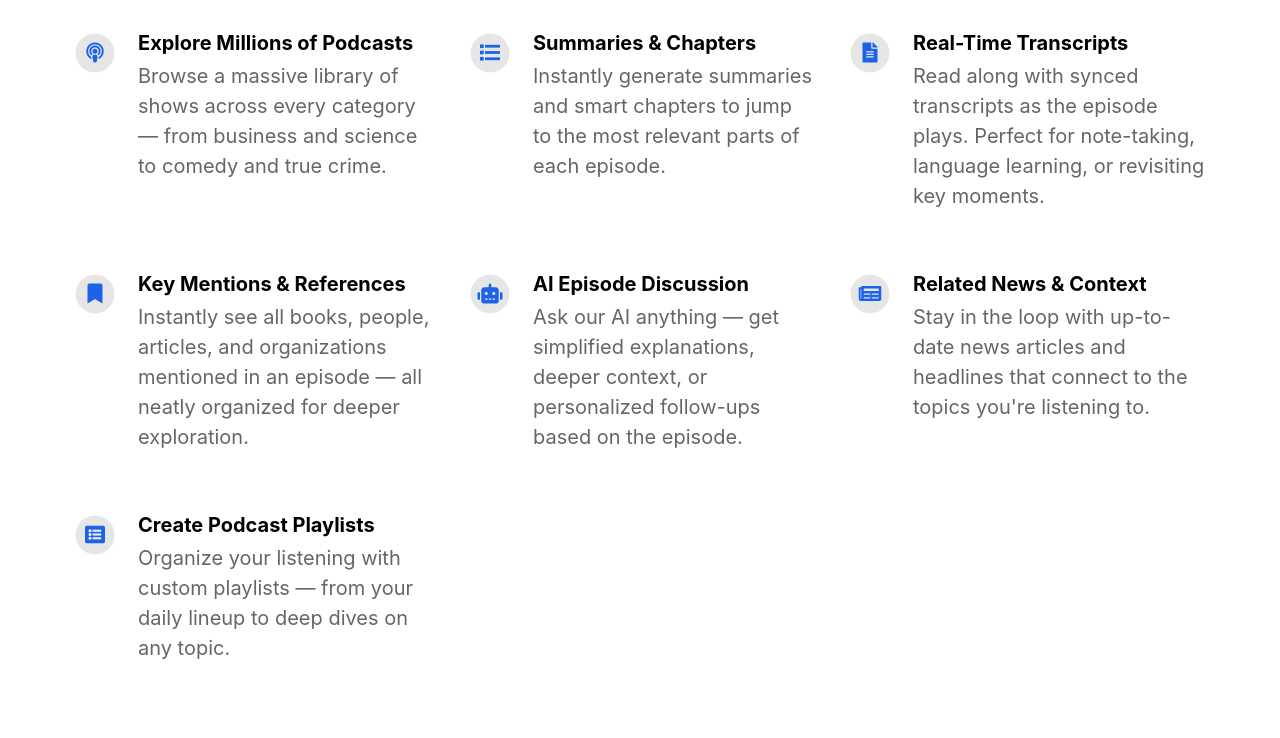
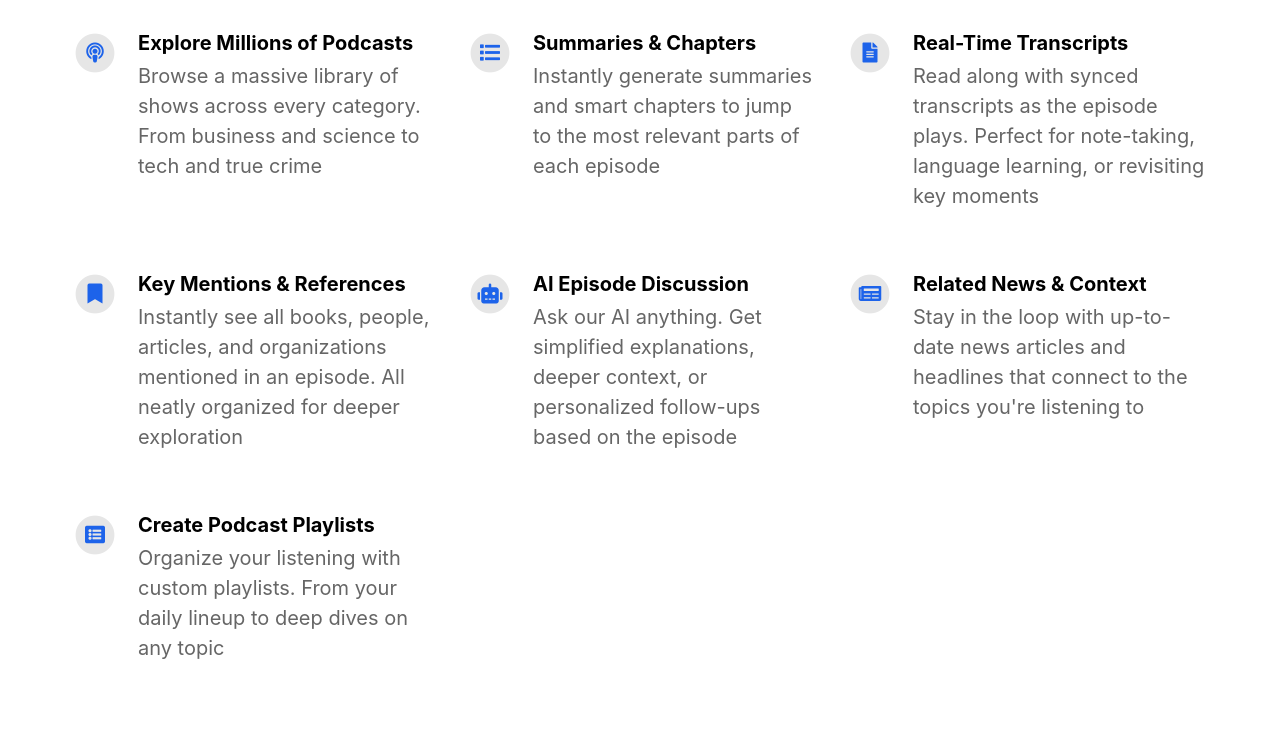
Before and after one commit to StillAyo/StillAyo.github.io, a Jekyll site: the page built from index.html, in a window 1280 px wide. Shown: the part 1051-1789 px from the top of the page. Built offline with Jekyll 4.4.1, drawn with Linux system fonts in a browser that asks for light colours; nearby versions of some CDN libraries.

Commit message:
Update _config.yml

```diff
--- a/_config.yml
+++ b/_config.yml
@@ -39,31 +39,31 @@ mastodon_link                             :
 features                                  :
 
   - title: Explore Millions of Podcasts
-    description: Browse a massive library of shows across every category — from business and science to comedy and true crime.
+    description: Browse a massive library of shows across every category. From business and science to tech and true crime
     fontawesome_icon_name: podcast
 
   - title: Summaries & Chapters
-    description: Instantly generate summaries and smart chapters to jump to the most relevant parts of each episode.
+    description: Instantly generate summaries and smart chapters to jump to the most relevant parts of each episode
     fontawesome_icon_name: list
 
   - title: Real-Time Transcripts
-    description: Read along with synced transcripts as the episode plays. Perfect for note-taking, language learning, or revisiting key moments.
+    description: Read along with synced transcripts as the episode plays. Perfect for note-taking, language learning, or revisiting key moments
     fontawesome_icon_name: file-alt
 
   - title: Key Mentions & References
-    description: Instantly see all books, people, articles, and organizations mentioned in an episode — all neatly organized for deeper exploration.
+    description: Instantly see all books, people, articles, and organizations mentioned in an episode. All neatly organized for deeper exploration
     fontawesome_icon_name: bookmark
 
   - title: AI Episode Discussion
-    description: Ask our AI anything — get simplified explanations, deeper context, or personalized follow-ups based on the episode.
+    description: Ask our AI anything. Get simplified explanations, deeper context, or personalized follow-ups based on the episode
     fontawesome_icon_name: robot
 
   - title: Related News & Context
-    description: Stay in the loop with up-to-date news articles and headlines that connect to the topics you're listening to.
+    description: Stay in the loop with up-to-date news articles and headlines that connect to the topics you're listening to
     fontawesome_icon_name: newspaper
 
   - title: Create Podcast Playlists
-    description: Organize your listening with custom playlists — from your daily lineup to deep dives on any topic.
+    description: Organize your listening with custom playlists. From your daily lineup to deep dives on any topic
     fontawesome_icon_name: list-alt
 
   - title                                 : # New Feature Title
```
